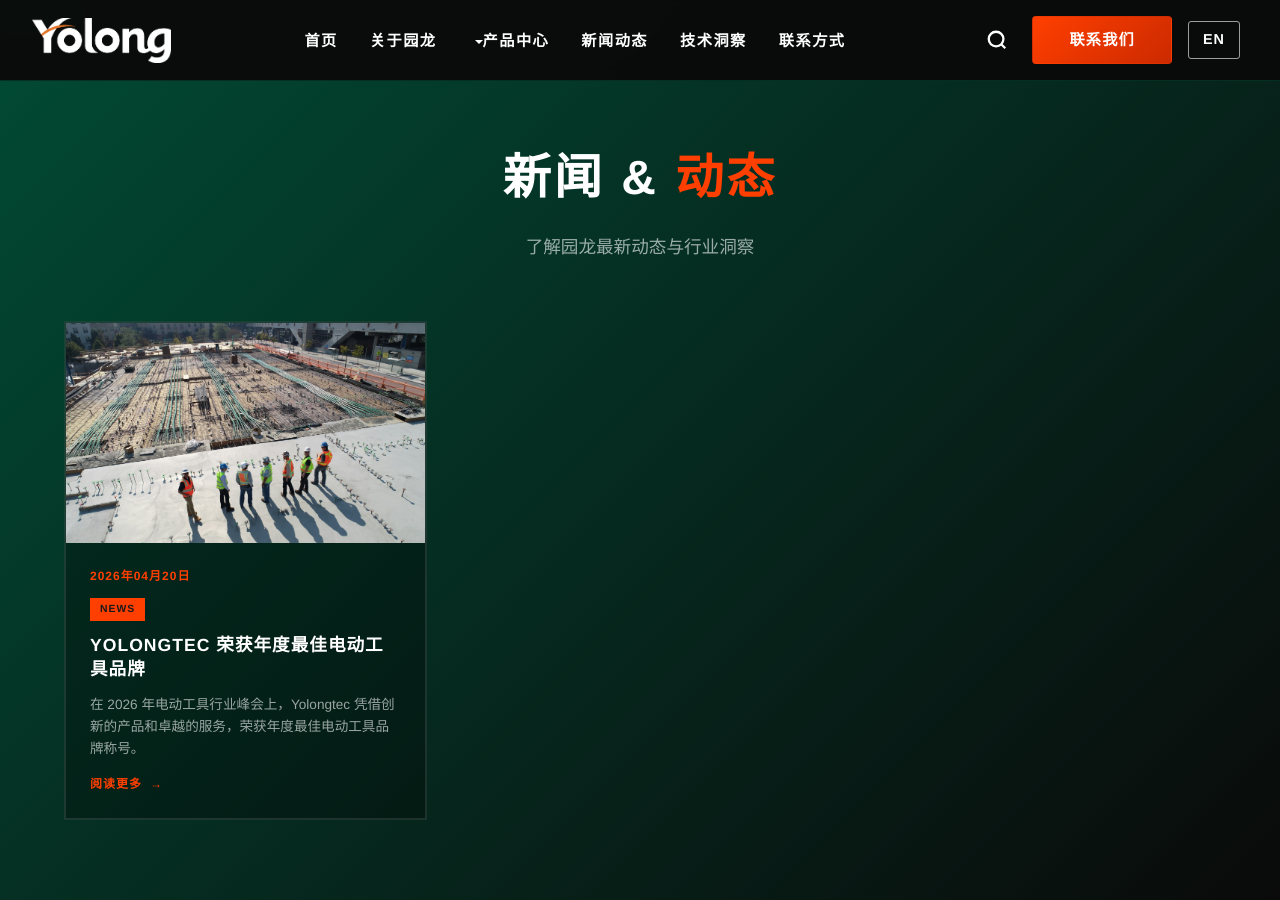
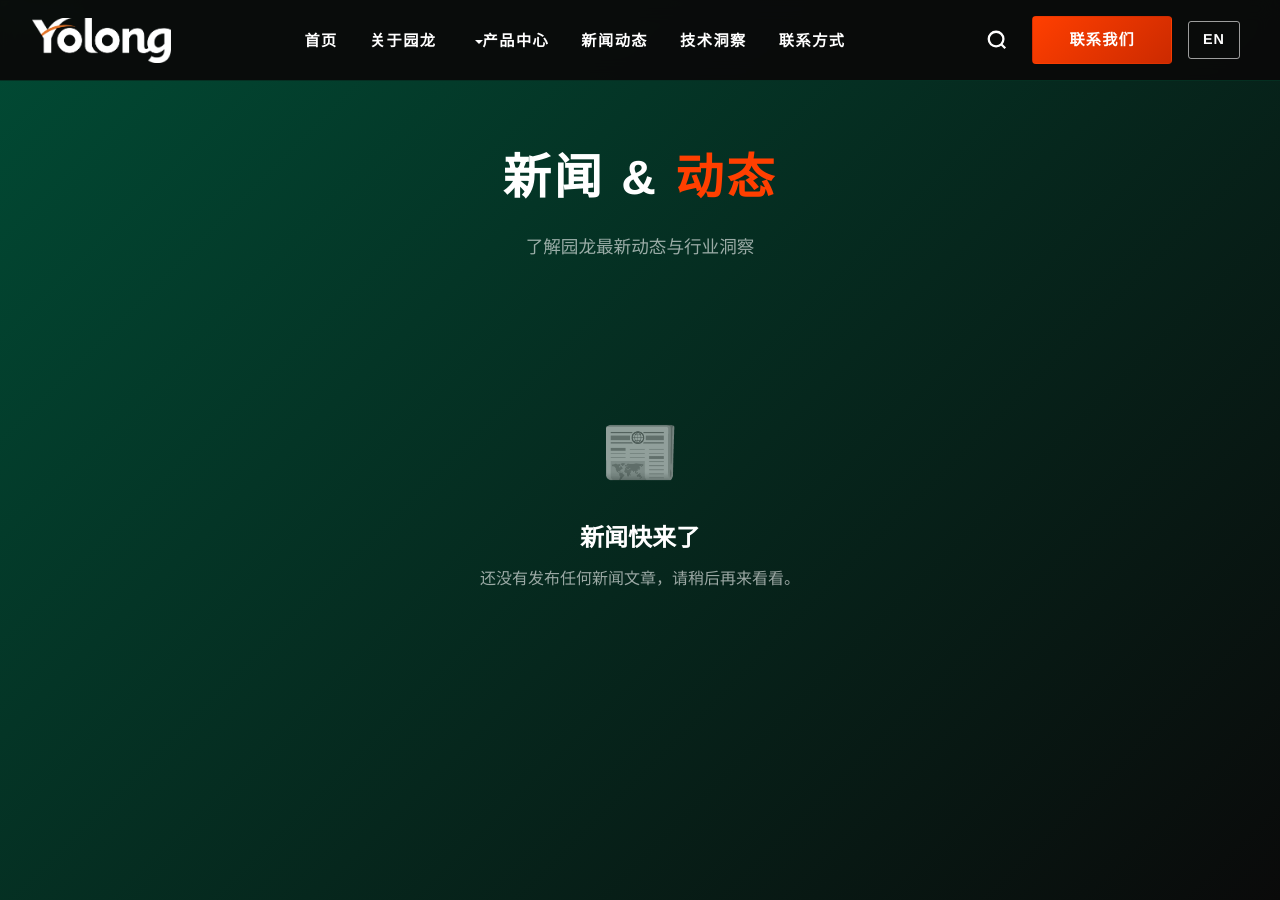
Before and after one commit to Heyxier/yolongtec-website, a Jekyll site: the page built from zh/news/index.html, in a window 1280 px wide and 900 px high. Built offline with Jekyll 4.4.1, drawn with Linux system fonts in a browser that asks for light colours; some web fonts are replaced.

Commit message:
fix: 文章列表按语言筛选——英文页排除中文文章，中文页只显示中文文章

```diff
--- a/news/index.html
+++ b/news/index.html
@@ -176,7 +176,7 @@
         </div>
 
         <div class="news-card-grid">
-            {% assign sorted_articles = site.articles | sort: "publishedAt" | reverse %}
+            {% assign sorted_articles = site.articles | where_exp: "a", "a.lang != 'zh'" | sort: "publishedAt" | reverse %}
             {% for article in sorted_articles %}
             {% unless article.placement == "technology" %}
             <a href="{{ article.url | relative_url }}" class="news-block">
--- a/technology/index.html
+++ b/technology/index.html
@@ -176,7 +176,7 @@
         </div>
 
         <div class="tech-card-grid">
-            {% assign tech_articles = site.articles | where: "placement", "technology" | sort: "publishedAt" | reverse %}
+            {% assign tech_articles = site.articles | where_exp: "a", "a.placement == 'technology' and a.lang != 'zh'" | sort: "publishedAt" | reverse %}
             {% if tech_articles.size > 0 %}
             {% for article in tech_articles %}
             <a href="{{ article.url | relative_url }}" class="tech-block">
--- a/zh/news/index.html
+++ b/zh/news/index.html
@@ -176,7 +176,7 @@
         </div>
 
         <div class="news-card-grid">
-            {% assign sorted_articles = site.articles | sort: "publishedAt" | reverse %}
+            {% assign sorted_articles = site.articles | where_exp: "a", "a.lang == 'zh'" | sort: "publishedAt" | reverse %}
             {% for article in sorted_articles %}
             {% unless article.placement == "technology" %}
             <a href="{{ article.url | relative_url }}" class="news-block">
--- a/zh/technology/index.html
+++ b/zh/technology/index.html
@@ -176,7 +176,7 @@
         </div>
 
         <div class="tech-card-grid">
-            {% assign tech_articles = site.articles | where: "placement", "technology" | sort: "publishedAt" | reverse %}
+            {% assign tech_articles = site.articles | where_exp: "a", "a.placement == 'technology' and a.lang == 'zh'" | sort: "publishedAt" | reverse %}
             {% if tech_articles.size > 0 %}
             {% for article in tech_articles %}
             <a href="{{ article.url | relative_url }}" class="tech-block">
```
